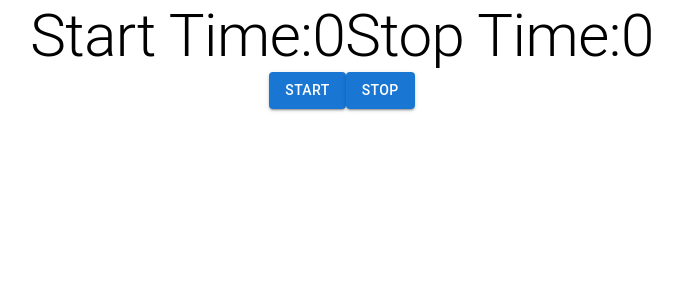
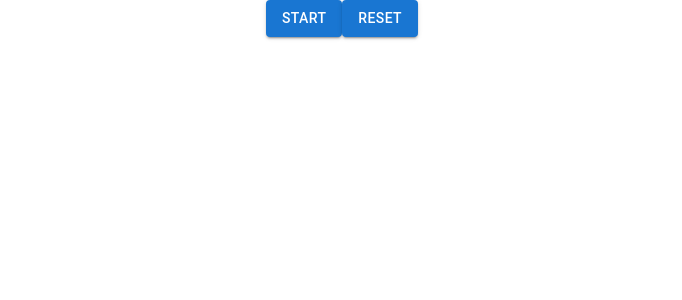
Before and after one commit to cjols/OCT, a React (Create React App) app: page / in a window 1280 px wide. Shown: the top 300 px of the page, without its empty margins (298-980 px from the left). Built offline with nearby package versions, Linux system fonts and the light colour scheme.

Commit message:
change timer functionality to useEffect and setInterval

```diff
--- a/src/Components/Timer/Timer.tsx
+++ b/src/Components/Timer/Timer.tsx
@@ -1,4 +1,4 @@
-import React, { useState } from "react";
+import React, { useEffect, useState } from "react";
 import "./Timer.css";
 import { Typography } from '@mui/material';
 import { Button } from '@mui/material';
@@ -8,35 +8,54 @@ export type TimerProps = {
 }
 
 const Timer = (props: TimerProps) => {
-    const [startTime, setStartTime] = useState(0);
-    const [stopTime, setStopTime] = useState(0);
-    const [isActive, setIsActive] = useState(false);
-    const [isPaused, setIsPaused] = useState(true);
+    const [time, setTime] = useState(0)
+    const [stopTime, setStopTime] = useState(0)
+    const [isActive, setIsActive] = useState(false)
 
-    const text = "hello";
-    let start;
+
+    useEffect(() => {
+        let interval: any = null
+
+        if (isActive) {
+            interval = setInterval(() => {
+                setTime((time) => time + 10);
+            }, 10)
+        } else {
+            clearInterval(interval)
+        }
+        return () => {
+            clearInterval(interval)
+        }
+    }, [isActive])
 
     const handleStart = () => {
-        setStartTime(Date.now())
+        setTime(Date.now())
+        setIsActive(true)
     }
 
     const handleStop = () => {
         setStopTime(Date.now())
     }
 
+    const handleReset = () => {
+        setIsActive(false)
+        setTime(0)
+        setStopTime(0)
+    }
+
     return (
         <>
             <Typography variant={"h2"}>
-                Start Time:
+                {/* Start Time:
                 {startTime}
                 Stop Time:
-                {stopTime}
+                {stopTime} */}
             </Typography>
             <Button variant={"contained"} onClick={handleStart}>
                 Start
             </Button>
-            <Button variant={"contained"} onClick={handleStop}>
-                Stop
+            <Button variant={"contained"} onClick={handleReset}>
+                Reset
             </Button>
         </>
     );
```
